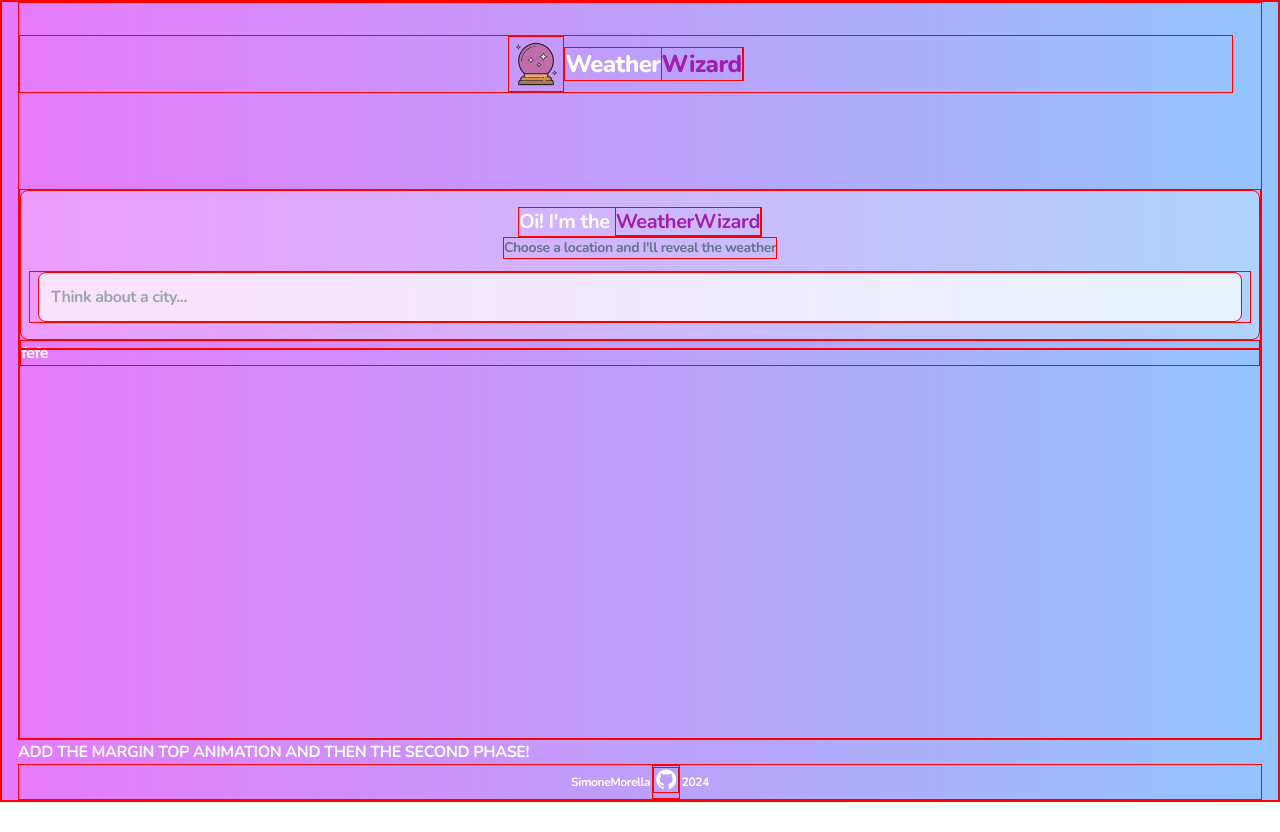
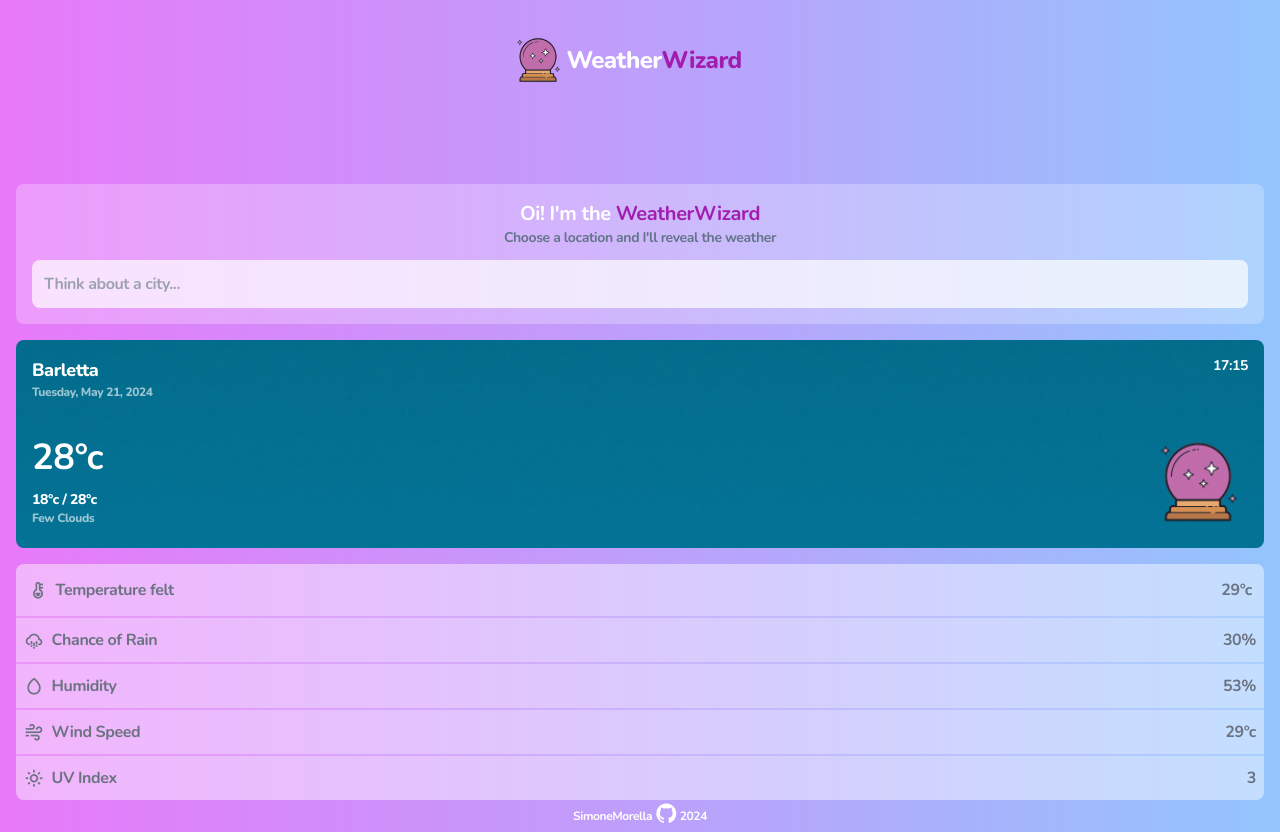
Before and after one commit to SimoneMorella/WeatherWizard, a website built with Vite: page Weather-App/index.html in a window 1280 px wide. Before the commit the page ends 802 px from the top, so only its background shows below. Built offline with nearby package versions, Linux system fonts and the light colour scheme.

Commit message:
half way through creating the second part html skeleton

```diff
--- a/Weather-App/index.html
+++ b/Weather-App/index.html
@@ -8,12 +8,12 @@
     <link href='https://unpkg.com/boxicons@2.1.4/css/boxicons.min.css' rel='stylesheet'>
 </head>
 <body class="min-h-svh flex flex-col font-nunito text-white tracking-tight font-bold bg-gradient-to-l from-blue-300 to-fuchsia-400 bg-cover bg-fixed px-4">
-    <main class="flex flex-col flex-1">
-        <header id="header" class="mt-8 mr-7 flex justify-center items-center">
+    <section id="leftPartLG">
+        <header id="header" class="mt-8 mr-7 flex justify-center items-center transition-all duration-300 ease-out">
             <img src="src/img/ball-c.png" alt="crystal ball" width="56">
             <h1 class="tracking-tight text-2xl font-extrabold text-white">Weather<span class="text-fuchsia-700">Wizard</span></h1>
         </header>
-        <section id="searchBox" class="mt-24 flex-1 relative">
+        <section id="searchBox" class="mt-24 flex-1 relative transition-all duration-300">
             <section id="searchInit" class=" flex flex-col items-center py-4 px-2 rounded-lg bg-white bg-opacity-25">
                 <h3 class="text-xl ">Oi! I'm the <span class="text-fuchsia-700">WeatherWizard</span></h3>
                 <p class="text-sm text-slate-500">Choose a location and I'll reveal the weather</p>
@@ -23,16 +23,57 @@
                     <button type="submit" class="absolute right-6 top-[12px] hidden"><i class='bx bxs-right-arrow text-[25px] text-fuchsia-700'></i></button>
                 </form>
             </section>
-            <ul id="suggestions" class="mt-2 absolute left-0 z-10 overflow-hidden flex flex-col gap-[2px] w-full rounded-lg bg-white bg-opacity-40"></ul>
-            <section>
-                fefe
+            <ul id="suggestions" class="mt-2 absolute left-0 z-10 overflow-hidden flex flex-col gap-[2px] w-full rounded-lg bg-white bg-opacity-60"></ul>
+        </section>
+        <section id="weatherData">
+            <section id="currentWBox" class="mt-4 w-full h-52 bg-dayBg bg-cover rounded-lg flex flex-col justify-between p-4">
+                <div class="flex items-center justify-between">
+                    <div>
+                        <h4 id="cityName" class="text-lg font-extrabold">Barletta</h4>
+                        <p id="date" class="text-xs font-extrabold text-white text-opacity-60">Tuesday, May 21, 2024</p>
+                    </div>
+                    <div id="time" class="self-start text-sm">17:15</div>
+                </div>
+                <div class="flex flex-row justify-between">
+                    <div class="flex flex-col justify-around">
+                        <h3 id="currentTemp" class="text-4xl">28°c</h3>
+                        <div>
+                            <p id="min-max" class="text-sm font-extrabold">18°c / 28°c</p>
+                            <p id="weatherStatus" class="text-xs font-extrabold text-white text-opacity-60">Few Clouds</p>
+                        </div>
+                    </div>
+                    <img id="statusImg" src="src/img/ball-c.png" alt="weather Status Icon" width="100" height="60">
+                </div>
             </section>
         </section>
-
-    </main>
+    </section>
+    <section id="rightPartLG" class="flex-1 mt-4 w-full flex flex-col">
+        <section id="weatherInfo" class="w-full rounded-lg overflow-hidden bg-white bg-opacity-20 text-gray-500 flex flex-col gap-[2px]">
+            <div class="flex w-full justify-between p-3 bg-white bg-opacity-30">
+                <p class="flex items-center gap-2"><i class='bx bxs-thermometer text-xl'></i> Temperature felt</p>
+                <p id="feltTemp" class="flex items-center">29°c</p>
+            </div>
+            <div class="flex w-full justify-between p-2 bg-white bg-opacity-30">
+                <p class="flex items-center gap-2"><i class='bx bx-cloud-light-rain text-xl'></i> Chance of Rain</p>
+                <p id="rainChange" class="flex items-center">30%</p>
+            </div>
+            <div class="flex w-full justify-between p-2 bg-white bg-opacity-30">
+                <p class="flex items-center gap-2"><i class='bx bx-droplet text-xl'></i> Humidity</p>
+                <p id="humidity" class="flex items-center">53%</p>
+            </div>
+            <div class="flex w-full justify-between p-2 bg-white bg-opacity-30">
+                <p class="flex items-center gap-2"><i class='bx bx-wind text-xl'></i> Wind Speed</p>
+                <p id="windSpeed" class="flex items-center">29°c</p>
+            </div>
+            <div class="flex w-full justify-between p-2 bg-white bg-opacity-30">
+                <p class="flex items-center gap-2"><i class='bx bx-sun text-xl' ></i> UV Index</p>
+                <p id="feltTemp" class="flex items-center">3</p>
+            </div>
+        </section>
+    </section>
 
 
-ADD THE MARGIN TOP ANIMATION AND THEN THE SECOND PHASE!
+<!-- ADD THE MARGIN TOP ANIMATION AND THEN THE SECOND PHASE! -->
 
     <footer class=" w-full flex justify-center items-center gap-[2px] text-xs">
         SimoneMorella
--- /dev/null
+++ b/Weather-App/src/animScript.js
@@ -0,0 +1,12 @@
+const header = document.querySelector("#header");
+const searchBox = document.querySelector("#searchBox");
+
+export function animateHeader() {
+    header.classList.remove("mt-8");
+    header.classList.add("mt-2");
+}
+
+export function animateSearchBox() {
+    searchBox.classList.remove("mt-24");
+    searchBox.classList.add("mt-4");
+}
--- a/Weather-App/src/index.css
+++ b/Weather-App/src/index.css
@@ -10,6 +10,6 @@
   }
 }
 
- * {
+ /* * {
   border: 1px solid red;
-}
+} */
--- a/Weather-App/src/main.js
+++ b/Weather-App/src/main.js
@@ -9,6 +9,9 @@ import {
   removeSubmitArrow,
   showSuggestions
 } from "./DOM";
+import {
+  animateHeader,
+  animateSearchBox } from "./animScript";
 
 const inputBox = document.querySelector("form input");
 const suggestionsBox = document.querySelector("ul");
@@ -59,6 +62,8 @@ searchForm.addEventListener("submit", (e) => {
   e.preventDefault();
   let query = inputBox.value;
   fetchForecastInfo(query);
+  animateHeader();
+  animateSearchBox();
 })
 
 
--- a/Weather-App/tailwind.config.js
+++ b/Weather-App/tailwind.config.js
@@ -63,6 +63,10 @@ export default {
             opacity: '1'
           }
         },
+      },
+      backgroundImage: {
+        dayBg: "url('src/img/dayBg.png')",
+        nightBg: "url('src/img/nightBg.png')"
       }
     },
     fontFamily: {
```
Also changed, not shown: Weather-App/src/img/dayBg.png (added), Weather-App/src/img/nightBg.png (added).
